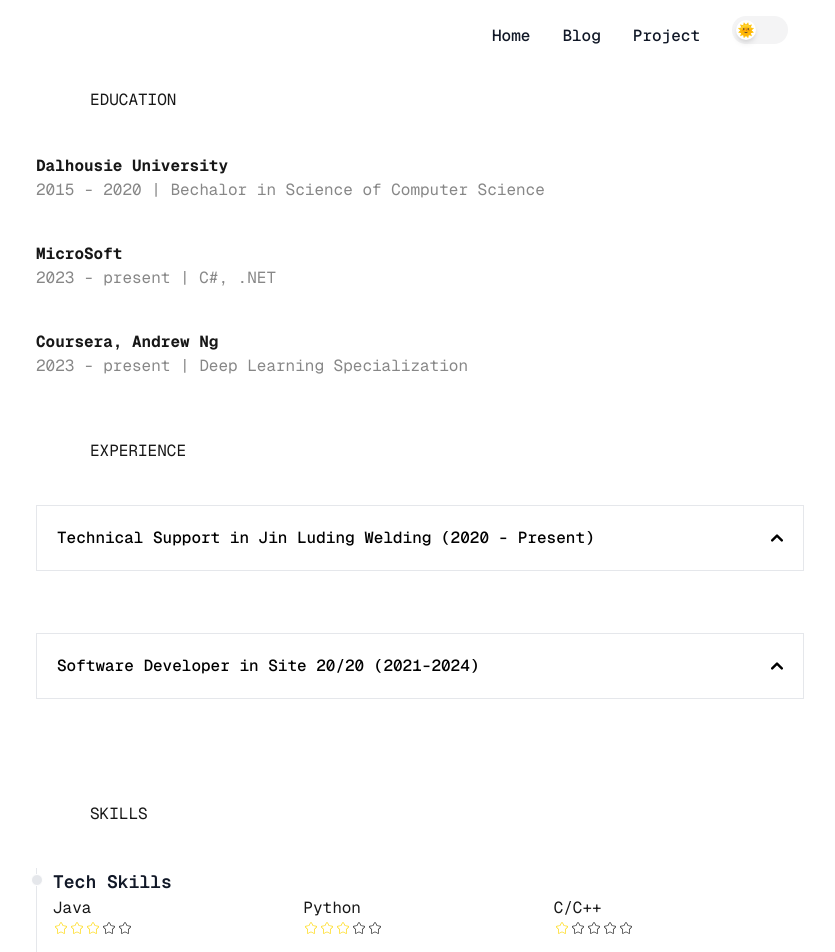
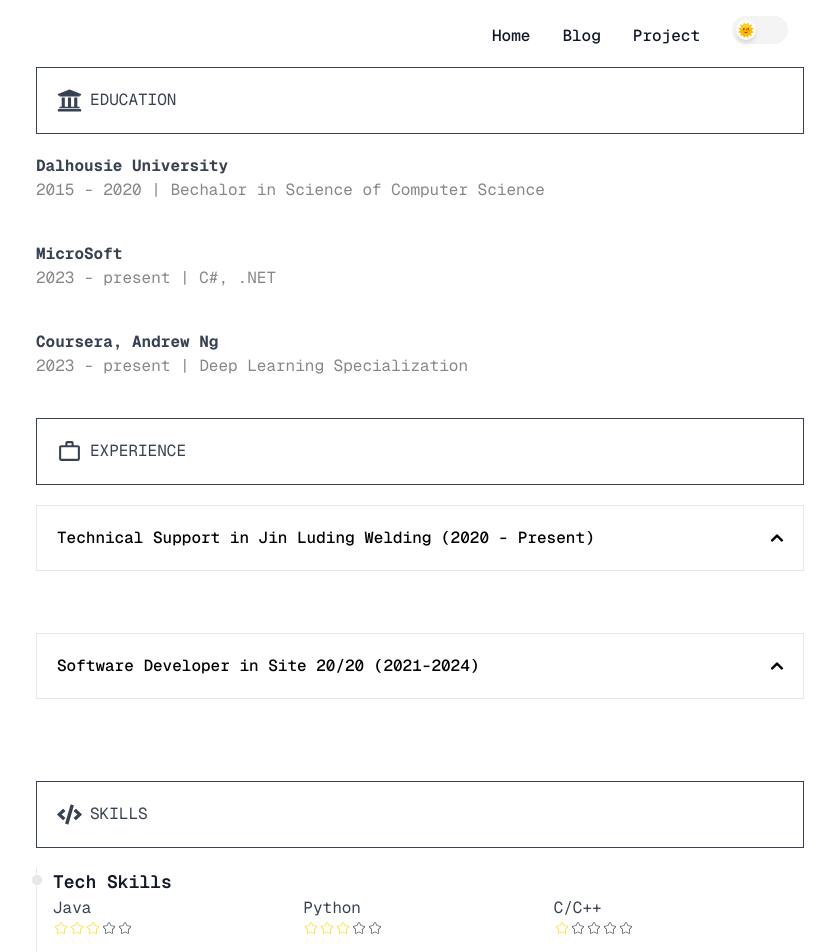
Before and after one commit to XiupingWu/Portfolio, a Next.js app: page /resume in a window 1280 px wide. Shown: the top 952 px of the page, without its empty margins (220-1055 px from the left). Built offline with nearby package versions, Linux system fonts and the light colour scheme.

Commit message:
Update light and dark them element styles

```diff
--- a/package.json
+++ b/package.json
@@ -14,7 +14,6 @@
     "@next/mdx": "^15.1.0",
     "@types/mdx": "^2.0.13",
     "next": "15.1.0",
-    "next-themes": "^0.4.4",
     "react": "^19.0.0",
     "react-dom": "^19.0.0",
     "react-icons": "^5.4.0"
--- a/src/app/layout.tsx
+++ b/src/app/layout.tsx
@@ -43,7 +43,7 @@
         className={`mx-auto min-h-screen max-w-3xl antialiased bg-white dark:bg-zinc-950 dark:text-gray-100 ${geistMono.className}`}
       >
         <ThemeProvider>
-          <main className="mx-4 px-2 md:px-0 lg:mx-auto flex flex-col justify-between min-h-screen">
+          <main className="mx-4 px-2 md:px-0 lg:mx-auto flex flex-col justify-between min-h-screen text-gray-700 dark:text-gray-300">
             <Navbar />
             {children}
             <Footer/>
--- a/src/app/page.tsx
+++ b/src/app/page.tsx
@@ -15,7 +15,7 @@
       <h1 className="text-2xl font-bold">Xiuping(Johnson) Wu</h1>
       <h2>Halifax, Nova Scotia</h2>
 
-      <div className="text-gray-700 dark:text-gray-300 md:text-sm text-base">
+      <div className="md:text-sm text-base">
           <p className="mt-4">
             I&apos;m a full-stack software engineer specializing in building scalable web applications with rich user interfaces using JavaScript and React.js.
           </p>
--- a/src/app/resume/page.tsx
+++ b/src/app/resume/page.tsx
@@ -1,15 +1,16 @@
 import Accordion from "@/components/accordion"
-import { CodingIcon, UniversityIcon, WorkCaseIcon } from "@/components/icons"
 import Rating from "@/components/rating"
 import skillSheet from "@/data/skills"
 import education from "@/data/education"
+import { FaCode, FaUniversity } from "react-icons/fa"
+import { MdOutlineWorkOutline } from "react-icons/md"
 
 export default function Resume() {
   return (
     <section className="mb-5 flex-col">
       <div>
-        <div className="border-white border p-5 flex align-middle space-x-2">
-          <UniversityIcon />
+        <div className="border-gray-700 dark:border-white border p-5 flex align-middle space-x-2">
+          <FaUniversity className="fill-gray-700 dark:fill-white" size={25}/>
           <h1 className="uppercase">education</h1>
         </div>
         {
@@ -23,8 +24,8 @@
       </div>
 
       <div className="py-5">
-        <div className="border-white border p-5 flex align-middle space-x-2">
-          <WorkCaseIcon />
+        <div className="border-gray-700 dark:border-white border p-5 flex align-middle space-x-2">
+          <MdOutlineWorkOutline className="fill-gray-700 dark:fill-white" size={25}/>
           <h1 className="uppercase">experience</h1>
         </div>
         <div className="my-5 space-y-1">
@@ -91,8 +92,8 @@
       </div>
 
       <div>
-        <div className="border-white border p-5 flex align-middle space-x-2">
-          <CodingIcon />
+        <div className="border-gray-700 dark:border-white border p-5 flex align-middle space-x-2">
+          <FaCode className="fill-gray-700 dark:fill-white" size={25}/>
           <h1 className="uppercase">skills</h1>
         </div>
         <div className="py-5 grid-flow-row grid-cols-1">
--- a/src/components/icons/index.tsx
+++ b/src/components/icons/index.tsx
@@ -1,5 +1,9 @@
 // Icons taken from: https://simpleicons.org/
 // To add a new icon, add a new function here and add it to components in social-icons/index.tsx
+
+interface IconProps {
+  className?: string;
+}
 
 export function GitHubIcon(props: React.SVGProps<SVGSVGElement>) {
   return (
@@ -133,18 +137,8 @@
   );
 }
 
-export function UniversityIcon(props: React.SVGProps<SVGSVGElement>) {
-  return (
-    <svg
-      fill="#ffffff"
-      width={25}
-      height={25}
-      viewBox="-5 0 32 32"
-      version="1.1"
-      xmlns="http://www.w3.org/2000/svg"
-      stroke="#ffffff"
-      {...props}
-    >
+export const UniversityIcon = ({ className = "" }: IconProps) => (
+  <svg className={className} fill="#ffffff" width={25} height={25} viewBox="-5 0 32 32" version="1.1" xmlns="http://www.w3.org/2000/svg" stroke="#ffffff">
     <g id="SVGRepo_bgCarrier" strokeWidth="0"></g>
     <g id="SVGRepo_tracerCarrier" strokeLinecap="round" strokeLinejoin="round"></g>
     <g id="SVGRepo_iconCarrier">
@@ -153,22 +147,9 @@
     </g>
   </svg>
 );
-}
 
-
-export function WorkCaseIcon(props: React.SVGProps<SVGSVGElement>) {
-  return (
-    <svg
-      fill="#ffffff"
-      width={25}
-      height={25}
-      version="1.1"
-      xmlns="http://www.w3.org/2000/svg"
-      xmlnsXlink="http://www.w3.org/1999/xlink"
-      viewBox="0 0 512 512"
-      stroke="#000000"
-      {...props}
-    >
+export const WorkCaseIcon = ({ className = "" }: IconProps) => (
+  <svg className={className} fill="#ffffff" width={25} height={25} version="1.1" xmlns="http://www.w3.org/2000/svg" xmlnsXlink="http://www.w3.org/1999/xlink" viewBox="0 0 512 512" stroke="#000000">
     <g id="SVGRepo_bgCarrier" strokeWidth="0"></g>
     <g id="SVGRepo_tracerCarrier" strokeLinecap="round" strokeLinejoin="round"></g>
     <g id="SVGRepo_iconCarrier">
@@ -181,19 +162,9 @@
     </g>
   </svg>
 );
-}
 
-export function CodingIcon(props: React.SVGProps<SVGSVGElement>) {
-  return (
-    <svg
-      viewBox="0 0 24 24"
-      width={25}
-      height={25}
-      xmlns="http://www.w3.org/2000/svg"
-      fill="#ffffff"
-      stroke="#ffffff"
-      {...props}
-    >
+export const CodingIcon = ({ className = "" }: IconProps) => (
+  <svg className={className} viewBox="0 0 24 24" width={25} height={25} xmlns="http://www.w3.org/2000/svg" fill="#ffffff" stroke="#ffffff">
     <g id="SVGRepo_bgCarrier" strokeWidth="0"></g>
     <g id="SVGRepo_tracerCarrier" strokeLinecap="round" strokeLinejoin="round"></g>
     <g id="SVGRepo_iconCarrier">
@@ -215,4 +186,3 @@
     </g>
   </svg>
 );
-}
```
Also changed, not shown: 1 other file (tests, documents, lock files or other folders). Lines whose indentation alone changed are shown as unchanged.
